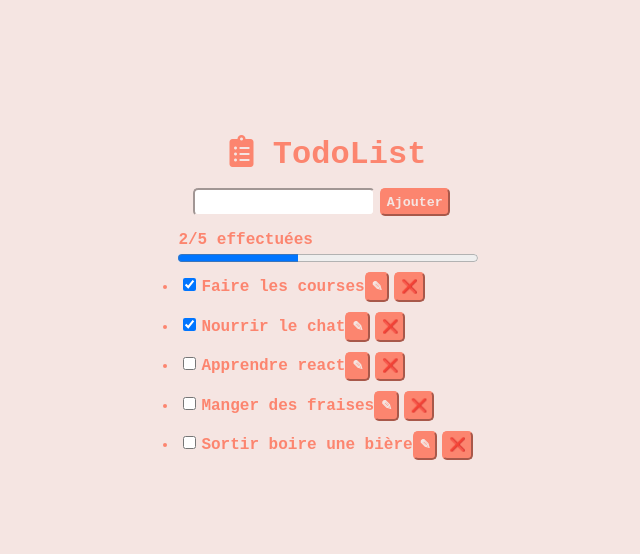
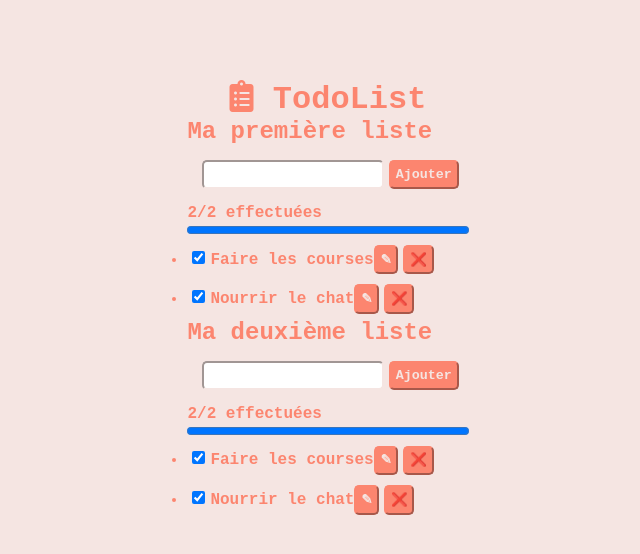
Before and after one commit to JulienT91/todolist, a React (Create React App) app: page / in a window 1280 px wide. Shown: the top 554 px of the page, without its empty margins (312-952 px from the left). Built offline with nearby package versions, Linux system fonts and the light colour scheme.

Commit message:
add useState on App.jsx

```diff
--- a/src/App.jsx
+++ b/src/App.jsx
@@ -1,9 +1,14 @@
+import { useState } from "react";
 import "./App.css";
 import TodoList from "./components/TodoList";
 import { nanoid } from "nanoid";
 
 function App() {
-  const tasks = [
+  const [todoLists, setTodolists] = useState([
+    {
+      id: nanoid(),
+      title: "Ma première liste",
+      tasks: [
         {
           id: nanoid(),
           title: "Faire les courses",
@@ -14,25 +19,40 @@ function App() {
           title: "Nourrir le chat",
           isDone: true,
         },
-    {
-      id: nanoid(),
-      title: "Apprendre react",
-      isDone: false,
+      ],
     },
     {
       id: nanoid(),
-      title: "Manger des fraises",
-      isDone: false,
+      title: "Ma deuxième liste",
+      tasks: [
+        {
+          id: nanoid(),
+          title: "Faire les courses",
+          isDone: true,
         },
         {
           id: nanoid(),
-      title: "Sortir boire une bière",
-      isDone: false,
+          title: "Nourrir le chat",
+          isDone: true,
         },
-  ];
+      ],
+    },
+  ]);
+  function updateTodo(todoUpdated) {
+    let pos = todoLists.findIndex((todo) => todo.id === todoUpdated.id);
+    if (pos > -1) {
+      todoLists.splice(pos, 1, todoUpdated);
+      setTodolists([...todoLists]);
+    }
+  }
   return (
     <main>
-      <TodoList tasks={tasks} />
+      <h1>
+        <i className="fas fa-clipboard-list"></i> TodoList
+      </h1>
+      {todoLists.map((todo) => (
+        <TodoList key={todo.id} todo={todo} updateTodo={updateTodo} />
+      ))}
     </main>
   );
 }
--- a/src/components/TodoList.jsx
+++ b/src/components/TodoList.jsx
@@ -1,18 +1,24 @@
-import { useState } from "react";
 import TodoForm from "./TodoForm";
 import TodoItems from "./TodoItems";
 function TodoList(props) {
-  const [tasks, setTasks] = useState(props.tasks);
+  const tasks = props.todo.tasks;
+  const title = props.todo.title;
 
   function addTask(newTask) {
-    setTasks([...tasks, newTask]);
+    props.updateTodo({
+      ...props.todo,
+      tasks: [...tasks, newTask],
+    });
   }
 
   function updateTask(taskUpdated) {
     let pos = tasks.findIndex((task) => task.id === taskUpdated.id);
     if (pos > -1) {
       tasks.splice(pos, 1, taskUpdated);
-      setTasks([...tasks]);
+      props.updateTodo({
+        ...props.todo,
+        tasks: [...tasks],
+      });
     }
   }
 
@@ -20,14 +26,15 @@ function TodoList(props) {
     let pos = tasks.findIndex((task) => task.id === taskDeleted.id);
     if (pos > -1) {
       tasks.splice(pos, 1);
-      setTasks([...tasks]);
+      props.updateTodo({
+        ...props.todo,
+        tasks: [...tasks],
+      });
     }
   }
   return (
     <div className="todoList">
-      <h1>
-        <i className="fas fa-clipboard-list"></i> TodoList
-      </h1>
+      <h2>{title}</h2>
       <TodoForm addTask={addTask} />
       <TodoItems
         tasks={tasks}
```
Lines whose indentation alone changed are shown as unchanged.
